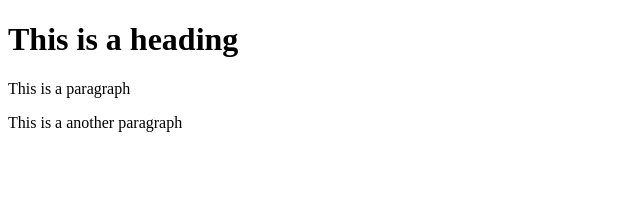
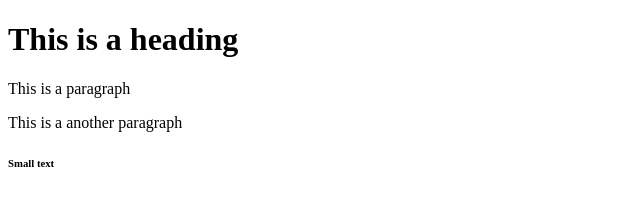
Before and after one commit to krilen/learning-git, a plain HTML site: page index.html in a window 1280 px wide. Shown: the full height of the page, 0-640 px from the left. Drawn offline with Linux system fonts and the light colour scheme.

Commit message:
small text

```diff
--- a/index.html
+++ b/index.html
@@ -8,5 +8,6 @@
     <h1>This is a heading</h1>
     <p>This is a paragraph</p>
     <p>This is a another paragraph</p>
+    <h6>Small text</h6>
 </body>
 </html>
```
